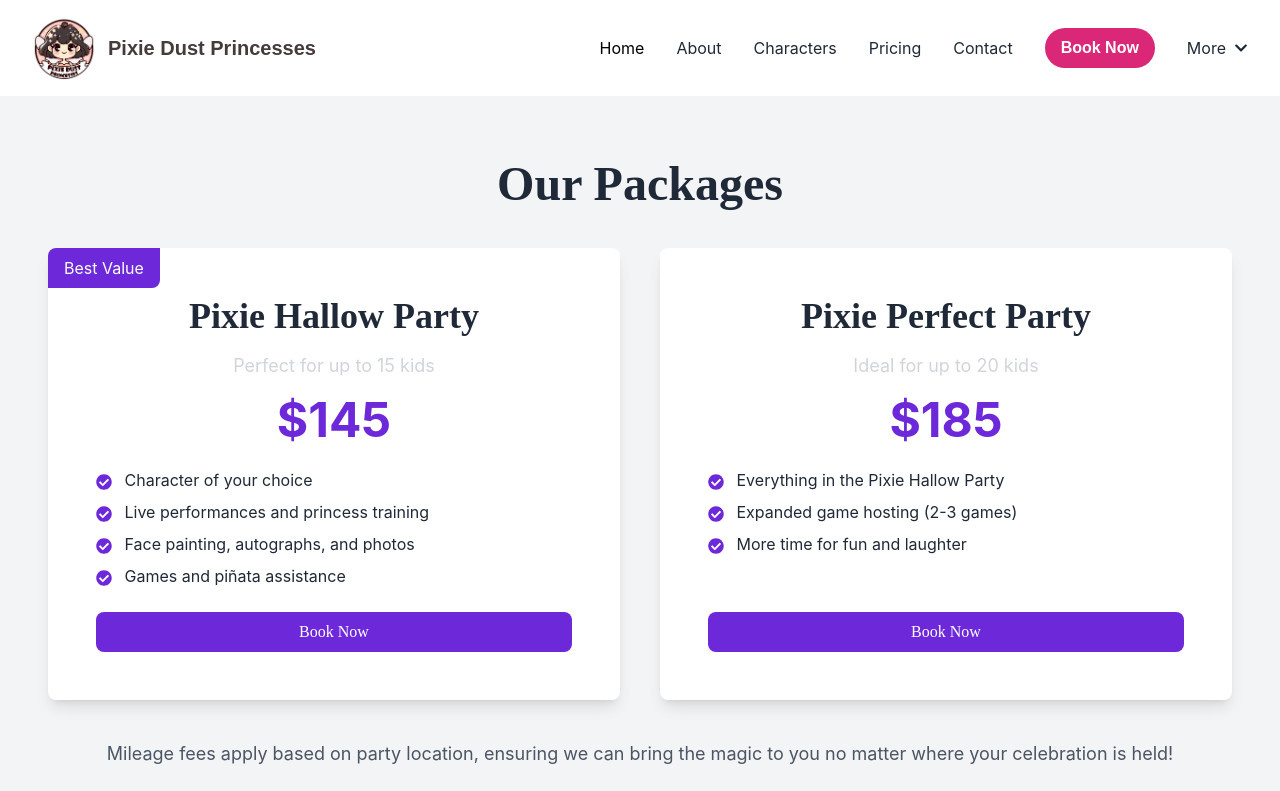
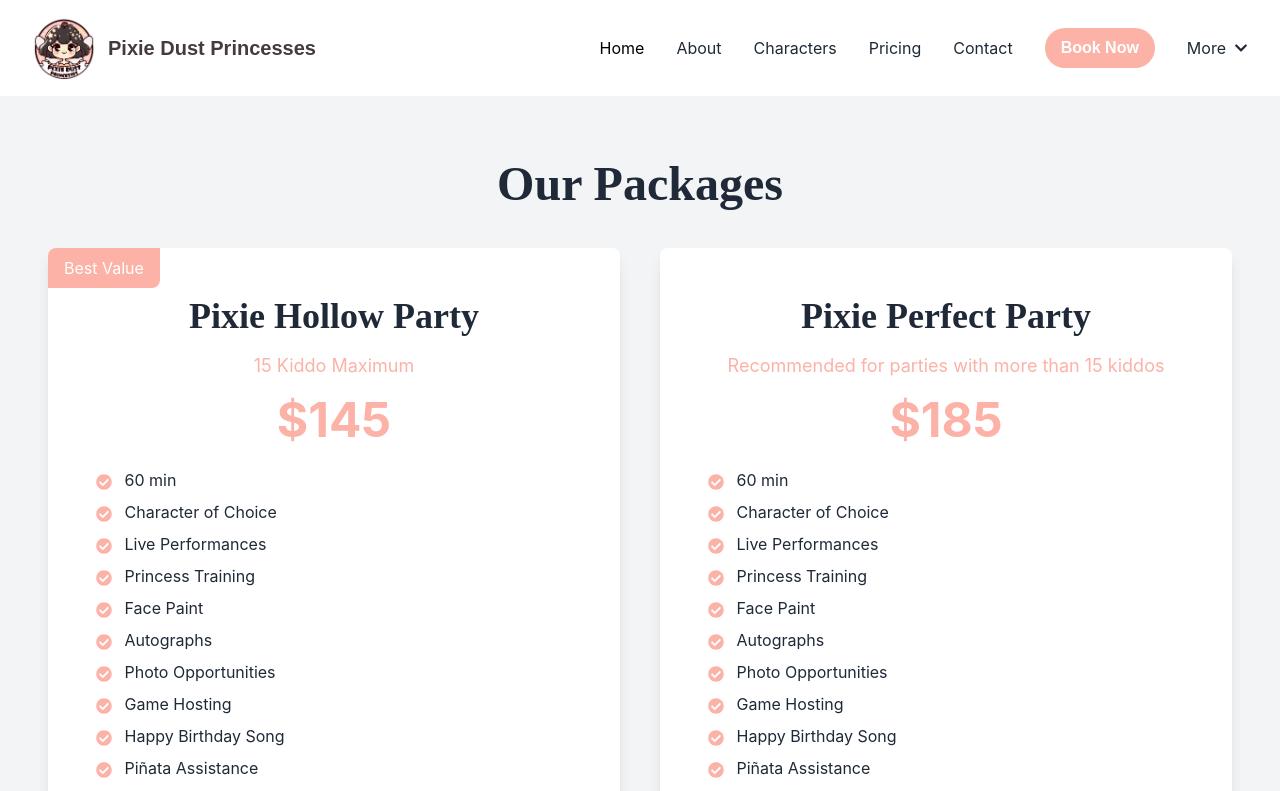
Before and after one commit to MigCastro/princess-party, a React (Create React App) app: page /pricing in a window 1280 px wide. Shown: the top 791 px of the page. Built offline with nearby package versions, Linux system fonts and the light colour scheme.

Commit message:
Changed color and fixed pricing page

```diff
--- a/src/components/Dropdown.js
+++ b/src/components/Dropdown.js
@@ -9,7 +9,7 @@ const Dropdown = ({ title, items }) => {
       {/* Dropdown Button */}
       <button
         onClick={() => setIsOpen(!isOpen)}
-        className="flex items-center space-x-2 text-gray-800 hover:text-pink-600 transition duration-300 ease-in-out focus:outline-none"
+        className="flex items-center space-x-2 text-gray-800 hover:text-red-300 transition duration-300 ease-in-out focus:outline-none"
       >
         <span>{title}</span>
         <FaChevronDown className="text-sm" />
@@ -23,7 +23,7 @@ const Dropdown = ({ title, items }) => {
               <a
                 href={item.href}
                 key={index}
-                className="flex items-center px-4 py-2 text-gray-800 hover:bg-pink-500 hover:text-white transition-all duration-300 ease-in-out rounded-md"
+                className="flex items-center px-4 py-2 text-gray-800 hover:bg-red-300 hover:text-white transition-all duration-300 ease-in-out rounded-md"
               >
                 {item.icon && <span className="mr-3">{item.icon}</span>}
                 <span>{item.label}</span>
--- a/src/components/Footer.js
+++ b/src/components/Footer.js
@@ -29,14 +29,14 @@ const Footer = () => {
                 href="https://www.instagram.com/yourprofile"
                 target="_blank"
                 rel="noopener noreferrer"
-                className="text-gray-800 hover:text-pink-600 transition"
+                className="text-gray-800 hover:text-red-300 transition"
               >
                 <FaInstagram size={30} />
               </a>
-              <a href="mailto:info@pixiedustprincesses.com" className="text-gray-800 hover:text-pink-600 transition">
+              <a href="mailto:info@pixiedustprincesses.com" className="text-gray-800 hover:text-red-300 transition">
                 <FaEnvelope size={30} />
               </a>
-              <a href="tel:+15551234567" className="text-gray-800 hover:text-pink-600 transition">
+              <a href="tel:+15551234567" className="text-gray-800 hover:text-red-300 transition">
                 <FaPhoneAlt size={30} />
               </a>
             </div>
--- a/src/components/Navbar.js
+++ b/src/components/Navbar.js
@@ -38,15 +38,15 @@ const Navbar = () => {
 
                 {/* Navigation Links - Desktop View (shown when screen is larger than 450px) */}
           <div className="hidden custom-sm:flex items-center space-x-8">
-            <NavLink to="/" activeClassName="font-bold text-pink-600">Home</NavLink>
-            <NavLink to="/about" className="text-gray-800 hover:text-pink-600 transition">About</NavLink>
-            <NavLink to="/characters" className="text-gray-800 hover:text-pink-600 transition">Characters</NavLink>
-            <NavLink to="/pricing" className="text-gray-800 hover:text-pink-600 transition">Pricing</NavLink>
-            <NavLink to="/contact" className="text-gray-800 hover:text-pink-600 transition">Contact</NavLink>
+            <NavLink to="/" activeClassName="font-bold text-red-300">Home</NavLink>
+            <NavLink to="/about" className="text-gray-800 hover:text-red-300 transition">About</NavLink>
+            <NavLink to="/characters" className="text-gray-800 hover:text-red-300 transition">Characters</NavLink>
+            <NavLink to="/pricing" className="text-gray-800 hover:text-red-300 transition">Pricing</NavLink>
+            <NavLink to="/contact" className="text-gray-800 hover:text-red-300 transition">Contact</NavLink>
             {/* Book Now Button */}
             <NavLink
               to="/book"
-              className="bg-pink-600 text-white px-4 py-2 rounded-full font-bold hover:bg-pink-700 transition whitespace-nowrap"
+              className="bg-primary text-white px-4 py-2 rounded-full font-bold hover:bg-red-300 transition whitespace-nowrap"
               style={{ fontFamily: 'Montserrat, sans-serif' }}
             >
               Book Now
@@ -68,36 +68,36 @@ const Navbar = () => {
           <div className="bg-white shadow-lg rounded-lg p-6 space-y-4">
             <NavLink
               to="/"
-              activeClassName="font-bold text-pink-600"
-              className="block text-lg text-gray-800 hover:text-pink-600 transition"
+              activeClassName="font-bold text-red-300"
+              className="block text-lg text-gray-800 hover:text-primary transition"
               onClick={toggleMenu}
             >
               Home
             </NavLink>
             <NavLink
               to="/about"
-              className="block text-lg text-gray-800 hover:text-pink-600 transition"
+              className="block text-lg text-gray-800 hover:text-primary transition"
               onClick={toggleMenu}
             >
               About
             </NavLink>
             <NavLink
               to="/characters"
-              className="block text-lg text-gray-800 hover:text-pink-600 transition"
+              className="block text-lg text-gray-800 hover:text-primary transition"
               onClick={toggleMenu}
             >
               Characters
             </NavLink>
             <NavLink
               to="/pricing"
-              className="block text-lg text-gray-800 hover:text-pink-600 transition"
+              className="block text-lg text-gray-800 hover:text-primary transition"
               onClick={toggleMenu}
             >
               Pricing
             </NavLink>
             <NavLink
               to="/contact"
-              className="block text-lg text-gray-800 hover:text-pink-600 transition"
+              className="block text-lg text-gray-800 hover:text-primary transition"
               onClick={toggleMenu}
             >
               Contact
@@ -106,7 +106,7 @@ const Navbar = () => {
             {/* More Dropdown - Mobile View */}
             <button
               onClick={toggleMoreMenu}
-              className="block text-lg text-gray-800 hover:text-pink-600 transition w-full text-left"
+              className="block text-lg text-gray-800 hover:text-primary transition w-full text-left"
             >
               More {moreMenuOpen ? <FaTimes className="inline ml-2" /> : <FaBars className="inline ml-2" />}
             </button>
@@ -116,7 +116,7 @@ const Navbar = () => {
                   <NavLink
                     key={index}
                     to={item.href}
-                    className="block text-gray-800 hover:text-pink-600 transition"
+                    className="block text-gray-800 hover:text-primary transition"
                     onClick={toggleMenu}
                   >
                     {item.label}
@@ -128,7 +128,7 @@ const Navbar = () => {
             {/* Book Now Button - Mobile View */}
             <NavLink
               to="/book"
-              className="bg-pink-600 text-white px-4 py-2 rounded-full font-bold hover:bg-pink-700 transition block text-center mt-4 whitespace-nowrap"
+              className="bg-primary text-white px-4 py-2 rounded-full font-bold hover:bg-red-300 transition block text-center mt-4 whitespace-nowrap"
               style={{ fontFamily: 'Montserrat, sans-serif' }}
               onClick={toggleMenu}
             >
--- a/src/components/ServicesSection.js
+++ b/src/components/ServicesSection.js
@@ -29,7 +29,7 @@ const ServicesSection = () => {
             {/* Book Now Button */}
             <NavLink
               to="/book"
-              className="mt-6 bg-pink-600 text-white px-6 py-2 rounded-full font-bold hover:bg-pink-700 transition block text-center"
+              className="mt-6 bg-red-300 text-white px-6 py-2 rounded-full font-bold hover:bg-red-300 transition block text-center"
             >
               Book Now
             </NavLink>
@@ -49,7 +49,7 @@ const ServicesSection = () => {
             {/* Book Now Button */}
             <NavLink
               to="/book"
-              className="mt-6 bg-pink-600 text-white px-6 py-2 rounded-full font-bold hover:bg-pink-700 transition block text-center"
+              className="mt-6 bg-red-300 text-white px-6 py-2 rounded-full font-bold hover:bg-red-300 transition block text-center"
             >
               Book Now
             </NavLink>
@@ -69,7 +69,7 @@ const ServicesSection = () => {
             {/* Book Now Button */}
             <NavLink
               to="/book"
-              className="mt-6 bg-pink-600 text-white px-6 py-2 rounded-full font-bold hover:bg-pink-700 transition block text-center"
+              className="mt-6 bg-red-300 text-white px-6 py-2 rounded-full font-bold hover:bg-red-300 transition block text-center"
             >
               Book Now
             </NavLink>
--- a/src/pages/ContactPage.js
+++ b/src/pages/ContactPage.js
@@ -17,7 +17,7 @@ const ContactPage = () => {
             <a href="https://www.facebook.com" target="_blank" rel="noopener noreferrer" className="text-blue-600 hover:text-blue-800 transition">
               <FaFacebook size={36} />
             </a>
-            <a href="https://www.instagram.com" target="_blank" rel="noopener noreferrer" className="text-pink-600 hover:text-pink-800 transition">
+            <a href="https://www.instagram.com" target="_blank" rel="noopener noreferrer" className="text-primary hover:text-red-400 transition">
               <FaInstagram size={36} />
             </a>
           </div>
--- a/src/pages/EventsPage.js
+++ b/src/pages/EventsPage.js
@@ -4,7 +4,7 @@ const EventsPage = () => {
   return (
     <section className="py-16 px-6 bg-white">
       <div className="max-w-7xl mx-auto text-center">
-        <h1 className="text-5xl font-bold text-pink-600 mb-10">Upcoming Events</h1>
+        <h1 className="text-5xl font-bold text-red-300 mb-10">Upcoming Events</h1>
         <p className="text-gray-600 text-lg leading-relaxed">
           Stay tuned for upcoming events where Pixie Dust Princesses will make magical appearances!
           From community gatherings to special holiday events, our characters love making public appearances
--- a/src/pages/FacePaintingPage.js
+++ b/src/pages/FacePaintingPage.js
@@ -4,7 +4,7 @@ const FacePaintingPage = () => {
   return (
     <section className="py-16 px-6 bg-gray-50">
       <div className="max-w-7xl mx-auto text-center">
-        <h1 className="text-5xl font-bold text-pink-600 mb-10">Face Painting</h1>
+        <h1 className="text-5xl font-bold text-red-300 mb-10">Face Painting</h1>
         <p className="text-gray-600 text-lg leading-relaxed">
           Add a magical touch to your event with our professional face painting services.
           We offer a wide range of designs to delight guests of all ages, ensuring a
--- a/src/pages/GalleryPage.js
+++ b/src/pages/GalleryPage.js
@@ -12,7 +12,7 @@ const GalleryPage = () => {
   return (
     <section className="py-16 px-6 bg-gray-100">
       <div className="max-w-7xl mx-auto text-center">
-        <h1 className="text-5xl font-bold text-pink-600 mb-10">Gallery</h1>
+        <h1 className="text-5xl font-bold text-red-300 mb-10">Gallery</h1>
         <div className="grid grid-cols-1 sm:grid-cols-2 lg:grid-cols-3 gap-6">
           {galleryImages.map((image, index) => (
             <div key={index} className="rounded-xl overflow-hidden shadow-lg hover:shadow-2xl transition-all duration-300">
--- a/src/pages/PricingPage.js
+++ b/src/pages/PricingPage.js
@@ -20,19 +20,27 @@ const PricingPage = () => {
           <div className="relative bg-white p-12 rounded-lg shadow-lg hover:shadow-xl transform hover:scale-105 transition duration-300 ease-in-out flex flex-col justify-between">
             <div>
               <div className="absolute top-0 left-0 bg-primary text-white px-4 py-2 rounded-br-lg rounded-tl-lg">Best Value</div>
-              <h3 className="text-4xl font-bold text-dark mb-4" style={{ fontFamily: 'Montserrat' }}>Pixie Hallow Party</h3>
-              <p className="text-secondary text-lg mb-4">Perfect for up to 15 kids</p>
+              <h3 className="text-4xl font-bold text-dark mb-4" style={{ fontFamily: 'Montserrat' }}>Pixie Hollow Party</h3>
+              <p className="text-primary text-lg mb-4">15 Kiddo Maximum</p>
               <p className="text-5xl font-bold text-primary mb-6">$145</p>
               <ul className="text-left space-y-2 text-dark">
-                <li><FaCheckCircle className="inline text-primary mr-2" /> Character of your choice</li>
-                <li><FaCheckCircle className="inline text-primary mr-2" /> Live performances and princess training</li>
-                <li><FaCheckCircle className="inline text-primary mr-2" /> Face painting, autographs, and photos</li>
-                <li><FaCheckCircle className="inline text-primary mr-2" /> Games and piñata assistance</li>
+                <li><FaCheckCircle className="inline text-primary mr-2" /> 60 min</li>
+                <li><FaCheckCircle className="inline text-primary mr-2" /> Character of Choice</li>
+                <li><FaCheckCircle className="inline text-primary mr-2" /> Live Performances</li>
+                <li><FaCheckCircle className="inline text-primary mr-2" /> Princess Training</li>
+                <li><FaCheckCircle className="inline text-primary mr-2" /> Face Paint</li>
+                <li><FaCheckCircle className="inline text-primary mr-2" /> Autographs</li>
+                <li><FaCheckCircle className="inline text-primary mr-2" /> Photo Opportunities</li>
+                <li><FaCheckCircle className="inline text-primary mr-2" /> Game Hosting</li>
+                <li><FaCheckCircle className="inline text-primary mr-2" /> Happy Birthday Song</li>
+                <li><FaCheckCircle className="inline text-primary mr-2" /> Piñata Assistance</li>
+                <li><FaCheckCircle className="inline text-primary mr-2" /> Music System Provided</li>
+
               </ul>
             </div>
             {/* Book Now Button */}
             <button
-              onClick={() => handleBookNow('Pixie Hallow Party')}
+              onClick={() => handleBookNow('Pixie Hollow Party')}
               className="mt-6 bg-primary text-white px-4 py-2 rounded-lg hover:bg-primary-dark transition"
               style={{ fontFamily: 'Montserrat' }}
             >
@@ -44,12 +52,20 @@ const PricingPage = () => {
           <div className="relative bg-white p-12 rounded-lg shadow-lg hover:shadow-xl transform hover:scale-105 transition duration-300 ease-in-out flex flex-col justify-between">
             <div>
               <h3 className="text-4xl font-bold text-dark mb-4" style={{ fontFamily: 'Montserrat' }}>Pixie Perfect Party</h3>
-              <p className="text-secondary text-lg mb-4">Ideal for up to 20 kids</p>
+              <p className="text-primary text-lg mb-4">Recommended for parties with more than 15 kiddos</p>
               <p className="text-5xl font-bold text-primary mb-6">$185</p>
               <ul className="text-left space-y-2 text-dark">
-                <li><FaCheckCircle className="inline text-primary mr-2" /> Everything in the Pixie Hallow Party</li>
-                <li><FaCheckCircle className="inline text-primary mr-2" /> Expanded game hosting (2-3 games)</li>
-                <li><FaCheckCircle className="inline text-primary mr-2" /> More time for fun and laughter</li>
+              <li><FaCheckCircle className="inline text-primary mr-2" /> 60 min</li>
+                <li><FaCheckCircle className="inline text-primary mr-2" /> Character of Choice</li>
+                <li><FaCheckCircle className="inline text-primary mr-2" /> Live Performances</li>
+                <li><FaCheckCircle className="inline text-primary mr-2" /> Princess Training</li>
+                <li><FaCheckCircle className="inline text-primary mr-2" /> Face Paint</li>
+                <li><FaCheckCircle className="inline text-primary mr-2" /> Autographs</li>
+                <li><FaCheckCircle className="inline text-primary mr-2" /> Photo Opportunities</li>
+                <li><FaCheckCircle className="inline text-primary mr-2" /> Game Hosting</li>
+                <li><FaCheckCircle className="inline text-primary mr-2" /> Happy Birthday Song</li>
+                <li><FaCheckCircle className="inline text-primary mr-2" /> Piñata Assistance</li>
+                <li><FaCheckCircle className="inline text-primary mr-2" /> Music System Provided</li>
               </ul>
             </div>
             {/* Book Now Button */}
--- a/src/pages/ReviewsPage.js
+++ b/src/pages/ReviewsPage.js
@@ -10,7 +10,7 @@ const ReviewsPage = () => {
   return (
     <section className="py-16 px-6 bg-gray-50">
       <div className="max-w-7xl mx-auto text-center">
-        <h1 className="text-5xl font-bold text-pink-600 mb-10">Customer Reviews</h1>
+        <h1 className="text-5xl font-bold text-red-300 mb-10">Customer Reviews</h1>
         <div className="grid grid-cols-1 sm:grid-cols-2 lg:grid-cols-3 gap-10">
           {reviews.map((review, index) => (
             <div key={index} className="bg-white p-8 rounded-xl shadow-lg hover:shadow-2xl transition-all duration-300 ease-in-out">
--- a/src/pages/VirtualServicesPage.js
+++ b/src/pages/VirtualServicesPage.js
@@ -4,7 +4,7 @@ const VirtualServicesPage = () => {
   return (
     <section className="py-16 px-6 bg-white">
       <div className="max-w-7xl mx-auto text-center">
-        <h1 className="text-5xl font-bold text-pink-600 mb-10">Virtual Services</h1>
+        <h1 className="text-5xl font-bold text-red-300 mb-10">Virtual Services</h1>
         <p className="text-gray-600 text-lg leading-relaxed">
           Can't meet in person? No worries! Pixie Dust Princesses offers virtual services to bring
           the magic of your favorite characters to your home. Join our characters for a virtual
--- a/tailwind.config.js
+++ b/tailwind.config.js
@@ -7,7 +7,7 @@ module.exports = {
   theme: {
     extend: {
       colors: {
-        primary: '#6D28D9', // For purple accents
+        primary: '#fcb2a7', //
         secondary: '#D1D5DB', // Light gray
         dark: '#1F2937', // Dark gray for text
         light: '#F3F4F6', // Light gray for background
```
